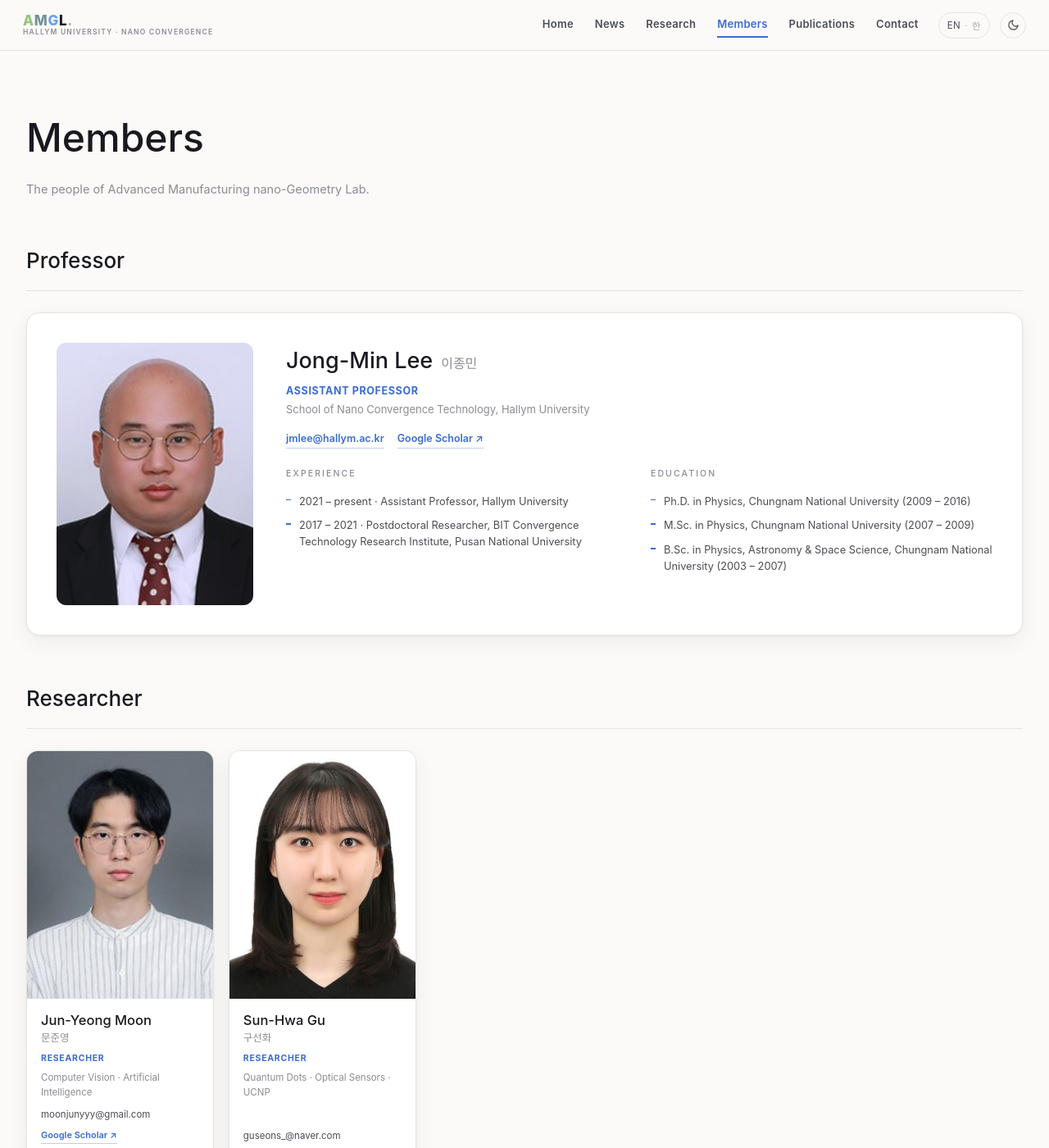
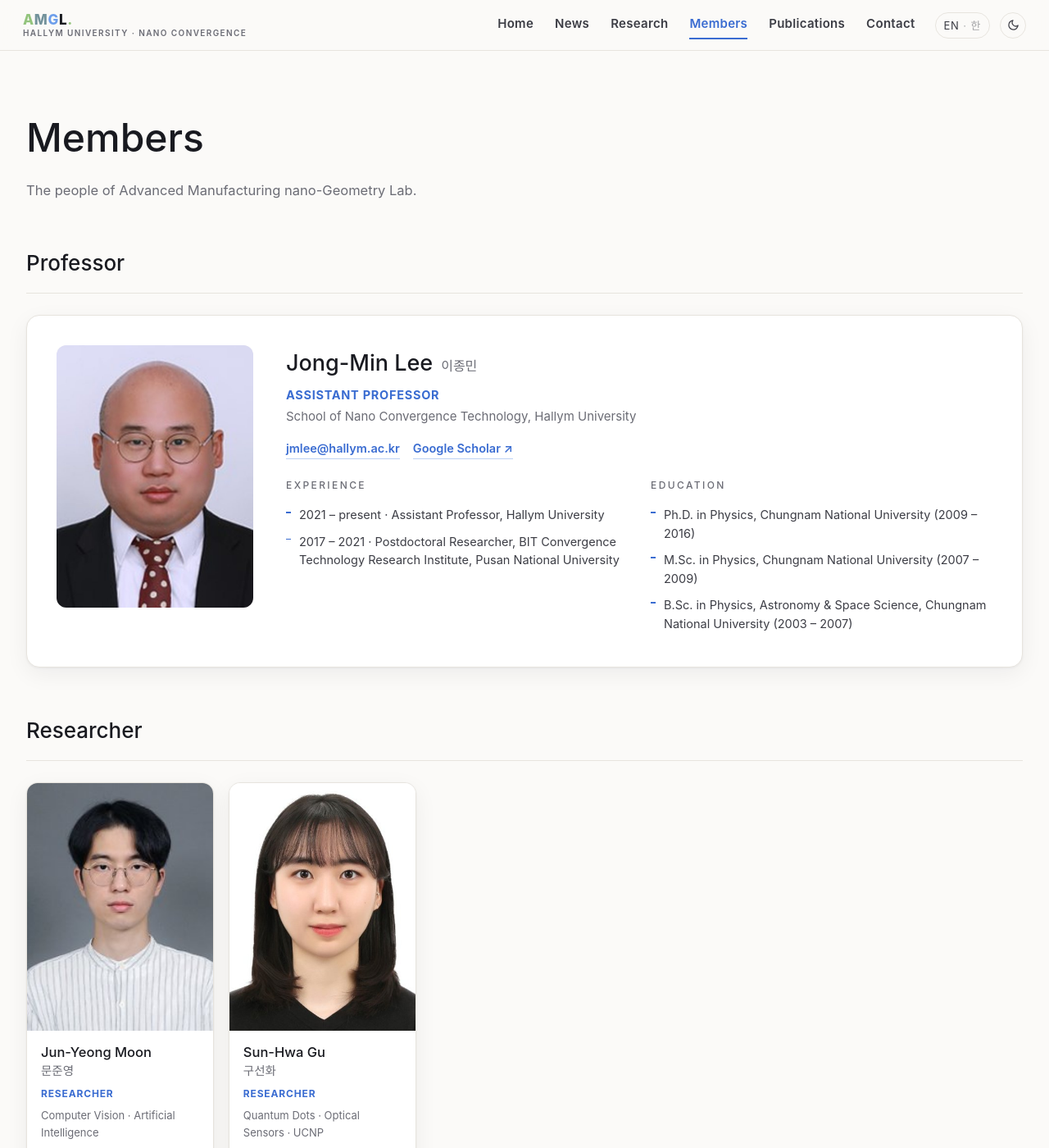
Before and after one commit to HTKRS/AMGL, a Jekyll site: the page built from members.html, in a window 1280 px wide and 1400 px high. Shown: the whole window at 82% size. Built offline with Jekyll 4.4.1, drawn with Linux system fonts in a browser that asks for light colours; some web fonts are replaced.

Commit message:
Readability: larger small text (x1.15), stronger muted text contrast; remove scroll hint
Co-Authored-By: Claude Opus 5.5 <noreply@anthropic.com>
Claude-Session: https://claude.ai/code/session_01Uz45pWzNCdRaapQSu9CaUD

```diff
--- a/assets/css/style.css
+++ b/assets/css/style.css
@@ -16,8 +16,8 @@
   --card: #ffffff;
   --border: #e7e4de;
   --text: #191a20;
-  --text-soft: #4c4d55;
-  --muted: #8b8c95;
+  --text-soft: #3c3d45;
+  --muted: #6b6c75;
   --accent: #3a6cd1;
   --accent-soft: #eaf1fc;
   --accent-line: #bdd1f3;
@@ -39,7 +39,7 @@
   --border: #2a2c37;
   --text: #eceaf0;
   --text-soft: #b8b7c2;
-  --muted: #7d7e8a;
+  --muted: #9a9ba6;
   --accent: #6d9eeb;
   --accent-soft: #1c2637;
   --accent-line: #35538a;
@@ -56,7 +56,7 @@ body {
   background: var(--bg);
   color: var(--text);
   line-height: 1.65;
-  font-size: 15px;
+  font-size: 17px;
   transition: background 0.35s ease, color 0.35s ease;
   -webkit-font-smoothing: antialiased;
 }
@@ -105,14 +105,14 @@ img { max-width: 100%; display: block; }
 .bl-m { color: var(--slate); }
 .bl-g { color: var(--blue); }
 .brand-sub {
-  font-size: 8.5px;
+  font-size: 10px;
   font-weight: 600;
   letter-spacing: 0.14em;
   color: var(--muted);
 }
 .nav-links { margin-left: auto; display: flex; gap: 26px; }
 .nav-links a {
-  font-size: 13px;
+  font-size: 15px;
   font-weight: 600;
   color: var(--text-soft);
   letter-spacing: 0.02em;
@@ -149,7 +149,7 @@ body.has-hero .site-nav:not(.solid) .theme-toggle { color: rgba(255, 255, 255, 0
   display: flex; align-items: center; gap: 5px;
   border: 1px solid var(--border); border-radius: 999px;
   background: transparent; color: var(--text-soft);
-  font-family: var(--mono); font-size: 11.5px; letter-spacing: 0.04em;
+  font-family: var(--mono); font-size: 13px; letter-spacing: 0.04em;
   cursor: pointer; transition: border-color 0.2s ease, color 0.2s ease;
 }
 .lang-toggle:hover { color: var(--accent); border-color: var(--accent); }
@@ -221,13 +221,13 @@ body.has-hero .site-nav:not(.solid) .nav-burger span { background: #fff; }
 .hero-sub {
   margin: 14px auto 0;
   max-width: 560px;
-  font-size: 13.5px;
+  font-size: 15.5px;
   font-weight: 400;
   color: rgba(255, 255, 255, 0.62);
   letter-spacing: 0.02em;
 }
 .hero-cta { margin-top: 30px; display: flex; gap: 10px; justify-content: center; flex-wrap: wrap; }
-.hero-btn { display: inline-flex; align-items: center; padding: 10px 20px; border-radius: 999px; border: 1px solid rgba(255,255,255,0.35); color: #fff; font-size: 13.5px; font-weight: 600; text-decoration: none; transition: background .2s, border-color .2s; }
+.hero-btn { display: inline-flex; align-items: center; padding: 10px 20px; border-radius: 999px; border: 1px solid rgba(255,255,255,0.35); color: #fff; font-size: 15.5px; font-weight: 600; text-decoration: none; transition: background .2s, border-color .2s; }
 .hero-btn:hover { background: rgba(255,255,255,0.1); border-color: rgba(255,255,255,0.7); }
 .hero-btn.primary { background: #fff; color: #10233f; border-color: #fff; }
 .hero-btn.primary:hover { background: #e9eef7; }
@@ -235,12 +235,12 @@ body.has-hero .site-nav:not(.solid) .nav-burger span { background: #fff; }
 .hero-stats .hs { flex: 1 1 0; min-width: 0; display: flex; flex-direction: column; align-items: center; gap: 4px; padding: 0 18px; }
 .hero-stats .hs + .hs { border-left: 1px solid rgba(255,255,255,0.14); }
 .hero-stats strong { font-family: var(--serif); font-size: 34px; font-weight: 500; line-height: 1; }
-.hero-stats span { font-size: 11.5px; letter-spacing: 0.08em; text-transform: uppercase; color: rgba(255,255,255,0.6); }
+.hero-stats span { font-size: 13px; letter-spacing: 0.08em; text-transform: uppercase; color: rgba(255,255,255,0.6); }
 .news-list-flat { border-top: 1px solid var(--border); }
 .pres-list { display: flex; flex-direction: column; gap: 18px; }
 .pres-item { display: grid; grid-template-columns: 90px 1fr; gap: 18px; padding: 18px 0; border-bottom: 1px solid var(--border); }
-.pres-date { font-family: var(--mono); font-size: 12px; color: var(--muted); padding-top: 4px; }
-.pres-empty { color: var(--muted); font-size: 14px; }
+.pres-date { font-family: var(--mono); font-size: 14px; color: var(--muted); padding-top: 4px; }
+.pres-empty { color: var(--muted); font-size: 16px; }
 a.section-note { text-decoration: none; }
 a.section-note:hover { color: var(--accent); }
   position: absolute;
@@ -248,7 +248,7 @@ a.section-note:hover { color: var(--accent); }
   transform: translateX(-50%);
   z-index: 2;
   color: rgba(255, 255, 255, 0.55);
-  font-size: 10px;
+  font-size: 11.5px;
   letter-spacing: 0.28em;
   text-transform: uppercase;
   display: flex; flex-direction: column; align-items: center; gap: 8px;
@@ -285,7 +285,7 @@ a.section-note:hover { color: var(--accent); }
 }
 .section-note {
   font-family: var(--mono);
-  font-size: 11px;
+  font-size: 12.5px;
   letter-spacing: 0.18em;
   text-transform: uppercase;
   color: var(--muted);
@@ -299,7 +299,7 @@ a.section-note:hover { color: var(--accent); }
   border: 1px solid var(--border);
   border-radius: 999px;
   background: var(--card);
-  font-size: 12.5px;
+  font-size: 14.5px;
   font-weight: 600;
   color: var(--text-soft);
   cursor: pointer;
@@ -334,7 +334,7 @@ a.section-note:hover { color: var(--accent); }
   font-style: italic;
   color: var(--accent);
 }
-.about-text { color: var(--text-soft); font-size: 15px; line-height: 1.85; }
+.about-text { color: var(--text-soft); font-size: 17px; line-height: 1.85; }
 .about-keywords {
   margin-top: 22px;
   display: flex;
@@ -344,7 +344,7 @@ a.section-note:hover { color: var(--accent); }
 
 .tag {
   display: inline-block;
-  font-size: 11px;
+  font-size: 12.5px;
   font-weight: 600;
   letter-spacing: 0.03em;
   color: var(--text-soft);
@@ -375,11 +375,11 @@ a.section-note:hover { color: var(--accent); }
   color: var(--accent);
   line-height: 1.2;
 }
-.pub-index small { font-size: 12px; color: var(--muted); }
+.pub-index small { font-size: 14px; color: var(--muted); }
 .pub-badges { display: flex; flex-wrap: wrap; gap: 6px; margin-bottom: 8px; }
 .badge {
   display: inline-block;
-  font-size: 10.5px;
+  font-size: 12px;
   font-weight: 700;
   letter-spacing: 0.06em;
   padding: 3px 10px;
@@ -389,7 +389,7 @@ a.section-note:hover { color: var(--accent); }
 }
 .badge.soft { background: var(--accent-soft); color: var(--accent); }
 .pub-badges { display: flex; flex-wrap: wrap; align-items: center; gap: 6px; }
-.news-link { display: inline-block; margin-left: 6px; font-size: 12px; font-family: var(--mono); color: var(--accent); text-decoration: none; border: 1px solid var(--border); border-radius: 999px; padding: 1px 8px; white-space: nowrap; vertical-align: 1px; }
+.news-link { display: inline-block; margin-left: 6px; font-size: 14px; font-family: var(--mono); color: var(--accent); text-decoration: none; border: 1px solid var(--border); border-radius: 999px; padding: 1px 8px; white-space: nowrap; vertical-align: 1px; }
 .news-link:hover { border-color: var(--accent); }
 .pub-badges-right { margin-left: auto; display: inline-flex; gap: 6px; }
 .badge.link { background: transparent; border: 1px solid var(--border); color: var(--text-soft); text-decoration: none; }
@@ -403,12 +403,12 @@ a.section-note:hover { color: var(--accent); }
   line-height: 1.45;
 }
 .pub-title a:hover { color: var(--accent); }
-.pub-authors { margin-top: 7px; font-size: 12.5px; color: var(--muted); line-height: 1.6; }
+.pub-authors { margin-top: 7px; font-size: 14.5px; color: var(--muted); line-height: 1.6; }
 .pub-authors strong { color: var(--text-soft); font-weight: 600; }
-.pub-venue { margin-top: 5px; font-size: 13px; font-style: italic; font-family: var(--serif); color: var(--text-soft); }
+.pub-venue { margin-top: 5px; font-size: 15px; font-style: italic; font-family: var(--serif); color: var(--text-soft); }
 .pub-links { margin-top: 9px; display: flex; gap: 14px; }
 .pub-links a {
-  font-size: 11.5px;
+  font-size: 13px;
   font-weight: 600;
   letter-spacing: 0.04em;
   color: var(--accent);
@@ -430,7 +430,7 @@ a.section-note:hover { color: var(--accent); }
 .news-count {
   margin-top: 10px;
   font-family: var(--mono);
-  font-size: 10.5px;
+  font-size: 12px;
   letter-spacing: 0.22em;
   text-transform: uppercase;
   color: var(--muted);
@@ -442,13 +442,13 @@ a.section-note:hover { color: var(--accent); }
   gap: 22px;
   padding: 15px 0;
   border-bottom: 1px solid var(--border);
-  font-size: 14px;
+  font-size: 16px;
 }
 .news-item:first-child { padding-top: 2px; }
 .news-date { display: flex; flex-direction: column; gap: 6px; align-items: flex-start; }
-.news-cat { display: inline-block; font-family: var(--sans); font-size: 11px; font-weight: 600; letter-spacing: 0.02em; padding: 2px 8px; border-radius: 5px; line-height: 1.6; -webkit-font-smoothing: antialiased; }
-[data-lang="en"] .news-cat { font-size: 10.5px; letter-spacing: 0.05em; text-transform: uppercase; }
-[data-lang="ko"] .news-count, [data-lang="ko"] .section-note, [data-lang="ko"] .rr-papers-label, [data-lang="ko"] .recruit-contact .label, [data-lang="ko"] .contact-row .label { font-family: var(--sans); font-size: 12px; letter-spacing: 0.02em; text-transform: none; }
+.news-cat { display: inline-block; font-family: var(--sans); font-size: 12.5px; font-weight: 600; letter-spacing: 0.02em; padding: 2px 8px; border-radius: 5px; line-height: 1.6; -webkit-font-smoothing: antialiased; }
+[data-lang="en"] .news-cat { font-size: 12px; letter-spacing: 0.05em; text-transform: uppercase; }
+[data-lang="ko"] .news-count, [data-lang="ko"] .section-note, [data-lang="ko"] .rr-papers-label, [data-lang="ko"] .recruit-contact .label, [data-lang="ko"] .contact-row .label { font-family: var(--sans); font-size: 14px; letter-spacing: 0.02em; text-transform: none; }
 .news-item { border-left: 3px solid transparent; padding-left: 16px; }
 .nc-paper { border-left-color: #4f7ac7; }      .nc-paper .news-cat { background: #e4ecfa; color: #2f5aa8; }
 .nc-accepted { border-left-color: #7c97d8; }   .nc-accepted .news-cat { background: #ecf0fb; color: #4a66b3; }
@@ -463,7 +463,7 @@ a.section-note:hover { color: var(--accent); }
 .news-date {
   font-family: var(--mono);
   font-variant-numeric: tabular-nums;
-  font-size: 12px;
+  font-size: 14px;
   color: var(--muted);
   padding-top: 2px;
   white-space: nowrap;
@@ -511,7 +511,7 @@ a.section-note:hover { color: var(--accent); }
   position: absolute;
   top: 10px; left: 14px;
   font-family: var(--mono);
-  font-size: 11px;
+  font-size: 12.5px;
   color: rgba(255, 255, 255, 0.75);
 }
 .rc-head svg { width: 44px; height: 44px; }
@@ -536,7 +536,7 @@ a.section-note:hover { color: var(--accent); }
 }
 .rc-title a:hover { color: var(--accent); }
 .rc-tags { display: flex; flex-wrap: wrap; gap: 6px; }
-.rc-desc { margin-top: 12px; font-size: 12.5px; color: var(--muted); line-height: 1.7; }
+.rc-desc { margin-top: 12px; font-size: 14.5px; color: var(--muted); line-height: 1.7; }
 
 /* research page: full cards */
 .research-full { display: flex; flex-direction: column; gap: 22px; }
@@ -561,26 +561,26 @@ a.section-note:hover { color: var(--accent); }
   color: rgba(255, 255, 255, 0.92);
   padding: 30px 16px;
 }
-.rr-side .rc-num { position: absolute; top: 12px; left: 16px; font-family: var(--mono); font-size: 11px; color: rgba(255,255,255,0.75); }
+.rr-side .rc-num { position: absolute; top: 12px; left: 16px; font-family: var(--mono); font-size: 12.5px; color: rgba(255,255,255,0.75); }
 .rr-side svg { width: 48px; height: 48px; }
 .rr-body { padding: 28px 32px; }
 .rr-title { font-family: var(--serif); font-size: 21px; font-weight: 500; margin-bottom: 10px; }
-.rr-desc { color: var(--text-soft); font-size: 14.5px; line-height: 1.8; }
+.rr-desc { color: var(--text-soft); font-size: 16.5px; line-height: 1.8; }
 .rr-tags { margin-top: 14px; display: flex; flex-wrap: wrap; gap: 7px; }
 .rr-papers { margin-top: 18px; padding-top: 14px; border-top: 1px solid var(--border); display: flex; flex-wrap: wrap; align-items: center; gap: 8px; }
-.rr-papers-label { font-family: var(--mono); font-size: 11px; letter-spacing: 0.06em; text-transform: uppercase; color: var(--muted); margin-right: 4px; }
-.rr-paper { display: inline-flex; align-items: center; gap: 5px; padding: 5px 11px; border: 1px solid var(--border); border-radius: 999px; font-size: 12.5px; color: var(--text); text-decoration: none; background: var(--card); transition: border-color .2s, color .2s; }
+.rr-papers-label { font-family: var(--mono); font-size: 12.5px; letter-spacing: 0.06em; text-transform: uppercase; color: var(--muted); margin-right: 4px; }
+.rr-paper { display: inline-flex; align-items: center; gap: 5px; padding: 5px 11px; border: 1px solid var(--border); border-radius: 999px; font-size: 14.5px; color: var(--text); text-decoration: none; background: var(--card); transition: border-color .2s, color .2s; }
 .rr-paper span { color: var(--muted); }
 .rr-paper:hover { border-color: var(--accent); color: var(--accent); }
 .rr-lead { font-size: 16.5px; font-weight: 600; line-height: 1.55; margin-bottom: 8px; color: var(--text); }
 .rr-kicker { display: flex; align-items: center; gap: 8px; margin-bottom: 8px; }
-.rr-kicker .rc-num { position: static; font-family: var(--mono); font-size: 11px; letter-spacing: 0.08em; color: #fff; padding: 2px 8px; border-radius: 6px; }
+.rr-kicker .rc-num { position: static; font-family: var(--mono); font-size: 12.5px; letter-spacing: 0.08em; color: #fff; padding: 2px 8px; border-radius: 6px; }
 .rk-blue .rc-num { background: #33567e; } .rk-gold .rc-num { background: #b18a3e; } .rk-violet .rc-num { background: #5d5386; } .rk-teal .rc-num { background: #3d7a72; } .rk-rose .rc-num { background: #9c5560; }
 .wrap-wide { max-width: 1400px; }
 .research-nav { margin-top: 22px; display: flex; flex-wrap: wrap; gap: 8px; }
-.rn-chip { display: inline-flex; align-items: center; gap: 8px; padding: 7px 14px 7px 8px; border-radius: 999px; border: 1px solid var(--border); background: var(--card); font-size: 13px; color: var(--text); text-decoration: none; transition: border-color .2s; }
+.rn-chip { display: inline-flex; align-items: center; gap: 8px; padding: 7px 14px 7px 8px; border-radius: 999px; border: 1px solid var(--border); background: var(--card); font-size: 15px; color: var(--text); text-decoration: none; transition: border-color .2s; }
 .rn-chip:hover { border-color: var(--accent); }
-.rn-num { font-family: var(--mono); font-size: 10.5px; color: #fff; padding: 2px 7px; border-radius: 999px; }
+.rn-num { font-family: var(--mono); font-size: 12px; color: #fff; padding: 2px 7px; border-radius: 999px; }
 .rn-blue .rn-num { background: #33567e; } .rn-gold .rn-num { background: #b18a3e; } .rn-violet .rn-num { background: #5d5386; } .rn-teal .rn-num { background: #3d7a72; } .rn-rose .rn-num { background: #9c5560; }
 .research-row.has-figure { grid-template-columns: minmax(0, 46%) 1fr; }
 .research-row.has-figure .rr-body { padding: 34px 40px; align-self: center; }
@@ -603,10 +603,10 @@ a.section-note:hover { color: var(--accent); }
   grid-template-columns: 1fr 1fr;
   gap: 44px;
 }
-.recruit-col { font-size: 13.5px; color: var(--text-soft); line-height: 1.85; }
+.recruit-col { font-size: 15.5px; color: var(--text-soft); line-height: 1.85; }
 .recruit-col.kr { border-left: 1px solid var(--border); padding-left: 44px; }
 .recruit-cols.single { grid-template-columns: 1fr; }
-.recruit-cols.single .recruit-col { font-size: 14.5px; max-width: 820px; }
+.recruit-cols.single .recruit-col { font-size: 16.5px; max-width: 820px; }
 .recruit-col strong { color: var(--text); }
 .recruit-foot {
   margin-top: 34px;
@@ -621,14 +621,14 @@ a.section-note:hover { color: var(--accent); }
 .recruit-contact { display: flex; align-items: baseline; gap: 14px; }
 .recruit-contact .label {
   font-family: var(--mono);
-  font-size: 10px;
+  font-size: 11.5px;
   letter-spacing: 0.22em;
   text-transform: uppercase;
   color: var(--muted);
 }
 .recruit-contact .name { font-family: var(--serif); font-size: 18px; font-style: italic; }
 .recruit-mail {
-  font-size: 13px;
+  font-size: 15px;
   font-weight: 600;
   color: var(--accent);
   border-bottom: 1px solid var(--accent-line);
@@ -643,7 +643,7 @@ a.section-note:hover { color: var(--accent); }
   font-weight: 500;
   font-size: clamp(34px, 5vw, 48px);
 }
-.page-intro { margin-top: 12px; max-width: 640px; color: var(--muted); font-size: 14.5px; }
+.page-intro { margin-top: 12px; max-width: 640px; color: var(--muted); font-size: 16.5px; }
 
 /* ── Members ────────────────────────────────────────────────── */
 .member-section { padding: 46px 0 10px; }
@@ -676,17 +676,17 @@ a.section-note:hover { color: var(--accent); }
 .prof-photo img { width: 100%; height: 100%; object-fit: cover; object-position: center top; }
 .prof-name { font-family: var(--serif); font-size: 27px; font-weight: 500; }
 .prof-name .kr { font-family: var(--sans); font-size: 16px; color: var(--muted); margin-left: 10px; font-weight: 500; }
-.prof-role { margin-top: 4px; font-size: 12.5px; font-weight: 700; letter-spacing: 0.05em; color: var(--accent); text-transform: uppercase; }
-.prof-aff { font-size: 13px; color: var(--muted); margin-top: 2px; }
+.prof-role { margin-top: 4px; font-size: 14.5px; font-weight: 700; letter-spacing: 0.05em; color: var(--accent); text-transform: uppercase; }
+.prof-aff { font-size: 15px; color: var(--muted); margin-top: 2px; }
 .prof-meta { margin-top: 14px; display: flex; gap: 16px; flex-wrap: wrap; }
 .prof-meta a {
-  font-size: 12.5px; font-weight: 600; color: var(--accent);
+  font-size: 14.5px; font-weight: 600; color: var(--accent);
   border-bottom: 1px solid var(--accent-line); padding-bottom: 1px;
 }
 .prof-cols { margin-top: 22px; display: grid; grid-template-columns: 1fr 1fr; gap: 28px; }
 .prof-block h4 {
   font-family: var(--mono);
-  font-size: 10.5px;
+  font-size: 12px;
   font-weight: 500;
   letter-spacing: 0.2em;
   text-transform: uppercase;
@@ -695,7 +695,7 @@ a.section-note:hover { color: var(--accent); }
 }
 .prof-block ul { list-style: none; }
 .prof-block li {
-  font-size: 12.8px;
+  font-size: 14.5px;
   color: var(--text-soft);
   padding: 5px 0 5px 16px;
   position: relative;
@@ -742,20 +742,20 @@ a.section-note:hover { color: var(--accent); }
 .av-4 { background: linear-gradient(145deg, #9c5560, #7a3b47); }
 .member-body { padding: 16px 17px 15px; flex: 1; display: flex; flex-direction: column; }
 .member-name { font-family: var(--serif); font-size: 16.5px; font-weight: 500; line-height: 1.3; }
-.member-name .kr { display: block; font-family: var(--sans); font-size: 12.5px; color: var(--muted); font-weight: 500; margin-top: 2px; }
+.member-name .kr { display: block; font-family: var(--sans); font-size: 14.5px; color: var(--muted); font-weight: 500; margin-top: 2px; }
 .member-role {
   margin-top: 8px;
-  font-size: 10.5px;
+  font-size: 12px;
   font-weight: 700;
   letter-spacing: 0.07em;
   text-transform: uppercase;
   color: var(--accent);
 }
 /* 관심 분야 칸이 남는 공간을 채워서, 이메일·Since 줄이 카드 아래쪽에 나란히 맞춰짐 */
-.member-interests { margin-top: 7px; font-size: 11.5px; color: var(--muted); line-height: 1.55; flex-grow: 1; }
+.member-interests { margin-top: 7px; font-size: 13px; color: var(--muted); line-height: 1.55; flex-grow: 1; }
 .member-email {
   margin-top: 8px;
-  font-size: 11.5px;
+  font-size: 13px;
   color: var(--text-soft);
   display: block;
   overflow-wrap: anywhere;
@@ -764,7 +764,7 @@ a.section-note:hover { color: var(--accent); }
 .member-scholar {
   margin-top: 6px;
   display: inline-block;
-  font-size: 11px;
+  font-size: 12.5px;
   font-weight: 600;
   color: var(--accent);
   border-bottom: 1px solid var(--accent-line);
@@ -777,7 +777,7 @@ a.section-note:hover { color: var(--accent); }
   padding-top: 10px;
   border-top: 1px solid var(--border);
   font-family: var(--mono);
-  font-size: 10.5px;
+  font-size: 12px;
   color: var(--muted);
   letter-spacing: 0.06em;
 }
@@ -787,12 +787,12 @@ a.section-note:hover { color: var(--accent); }
   border: 1px solid var(--border);
   border-radius: 999px;
   padding: 8px 18px;
-  font-size: 13px;
+  font-size: 15px;
   color: var(--text-soft);
   transition: background 0.35s ease, border-color 0.35s ease;
 }
 .alumni-chip strong { color: var(--text); font-weight: 600; }
-.alumni-chip .note { color: var(--muted); font-size: 11.5px; margin-left: 6px; }
+.alumni-chip .note { color: var(--muted); font-size: 13px; margin-left: 6px; }
 
 /* ── Publications page ──────────────────────────────────────── */
 .pubs-toolbar {
@@ -825,22 +825,22 @@ a.section-note:hover { color: var(--accent); }
 .pub-entry:last-child { border-bottom: none; }
 .pub-entry .num {
   font-family: var(--mono);
-  font-size: 11.5px;
+  font-size: 13px;
   color: var(--muted);
   padding-top: 5px;
 }
 .pub-entry .pe-title { font-family: var(--serif); font-size: 16.5px; font-weight: 500; line-height: 1.45; }
 .pub-entry .pe-title a:hover { color: var(--accent); }
-.pub-entry .pe-authors { margin-top: 6px; font-size: 12.5px; color: var(--muted); }
+.pub-entry .pe-authors { margin-top: 6px; font-size: 14.5px; color: var(--muted); }
 .pub-entry .pe-authors strong { color: var(--text-soft); font-weight: 600; }
 .au { white-space: nowrap; }
 .au-mark { font-size: 0.72em; line-height: 0; margin-left: 1px; color: var(--accent); font-weight: 600; }
-.pubs-legend { margin-top: 12px; font-size: 12px; color: var(--muted); }
+.pubs-legend { margin-top: 12px; font-size: 14px; color: var(--muted); }
 .pubs-legend strong { color: var(--text-soft); font-weight: 600; }
-.pub-entry .pe-venue { margin-top: 4px; font-style: italic; font-family: var(--serif); font-size: 13px; color: var(--text-soft); }
+.pub-entry .pe-venue { margin-top: 4px; font-style: italic; font-family: var(--serif); font-size: 15px; color: var(--text-soft); }
 .pub-entry .pe-links { margin-top: 8px; display: flex; gap: 14px; align-items: center; }
 .pub-entry .pe-links a {
-  font-size: 11.5px; font-weight: 600; color: var(--accent);
+  font-size: 13px; font-weight: 600; color: var(--accent);
   border-bottom: 1px solid var(--accent-line); padding-bottom: 1px;
 }
 
@@ -863,14 +863,14 @@ a.section-note:hover { color: var(--accent); }
 .contact-row:last-child { border-bottom: none; }
 .contact-row .label {
   font-family: var(--mono);
-  font-size: 10px;
+  font-size: 11.5px;
   letter-spacing: 0.22em;
   text-transform: uppercase;
   color: var(--muted);
 }
-.contact-row .value { font-size: 14.5px; color: var(--text); line-height: 1.6; }
+.contact-row .value { font-size: 16.5px; color: var(--text); line-height: 1.6; }
 .contact-row .value a { color: var(--accent); font-weight: 600; }
-.contact-row .value.small { font-size: 13px; color: var(--text-soft); }
+.contact-row .value.small { font-size: 15px; color: var(--text-soft); }
 .contact-map {
   border-radius: 16px;
   overflow: hidden;
@@ -890,9 +890,9 @@ a.section-note:hover { color: var(--accent); }
 }
 .footer-inner { display: flex; flex-direction: column; align-items: center; gap: 6px; }
 .footer-mark { color: var(--accent); margin-bottom: 8px; }
-.footer-dept { font-size: 13px; color: var(--text-soft); }
-.footer-addr { font-size: 11.5px; color: var(--muted); max-width: 480px; }
-.footer-copy { margin-top: 10px; font-size: 11px; color: var(--muted); letter-spacing: 0.04em; }
+.footer-dept { font-size: 15px; color: var(--text-soft); }
+.footer-addr { font-size: 13px; color: var(--muted); max-width: 480px; }
+.footer-copy { margin-top: 10px; font-size: 12.5px; color: var(--muted); letter-spacing: 0.04em; }
 
 /* ── Reveal animation ───────────────────────────────────────── */
 .reveal { opacity: 0; transform: translateY(22px); transition: opacity 0.7s ease, transform 0.7s ease; }
--- a/index.html
+++ b/index.html
@@ -30,7 +30,6 @@ hero: true
       <div class="hs"><strong>{{ site.data.research | size }}</strong><span>{% include t.html en="Research areas" ko="연구 분야" %}</span></div>
     </div>
   </div>
-  <div class="hero-scroll">{% include t.html en="Scroll" ko="스크롤" %}</div>
 </section>
 
 <section class="about-strip">
```
